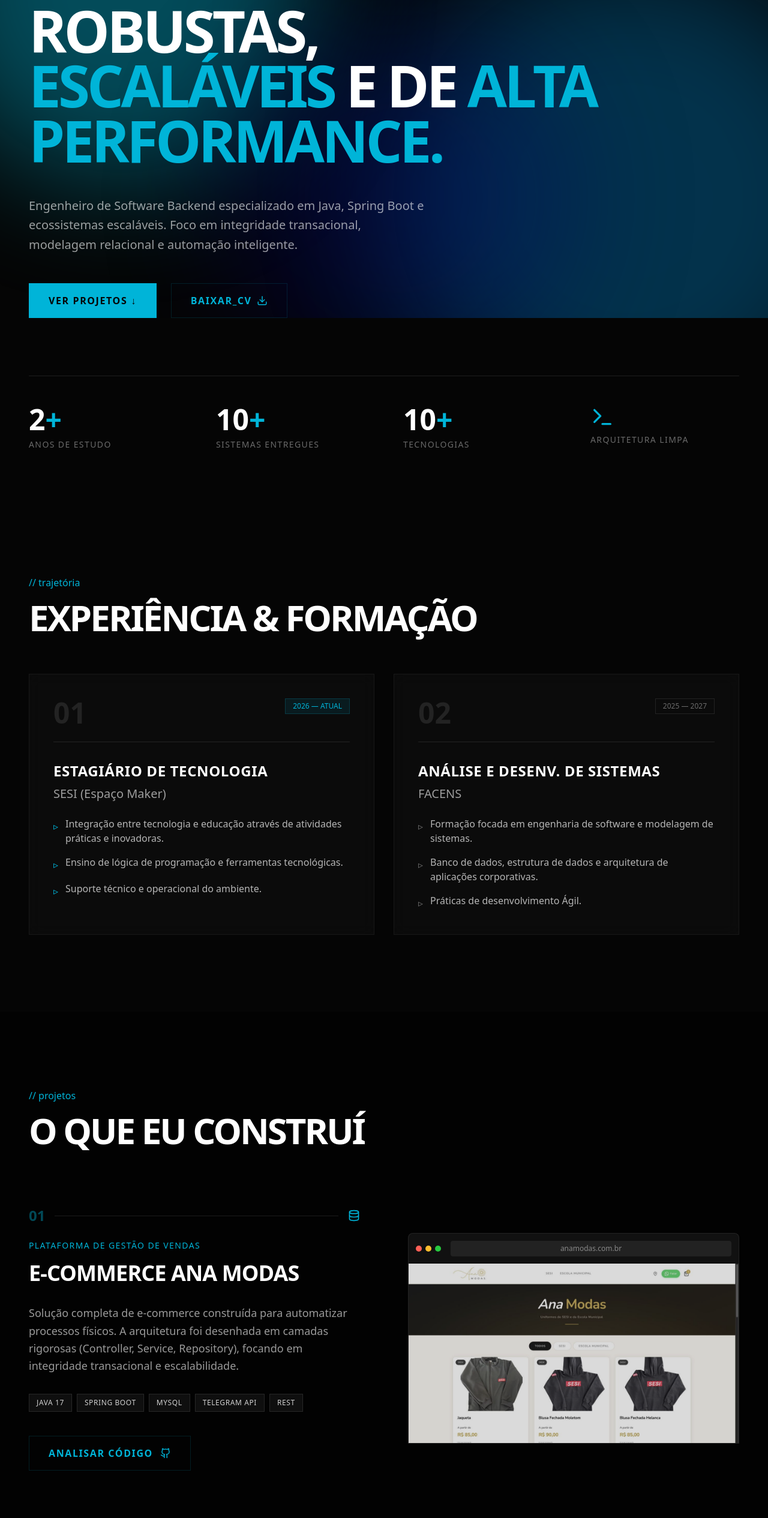
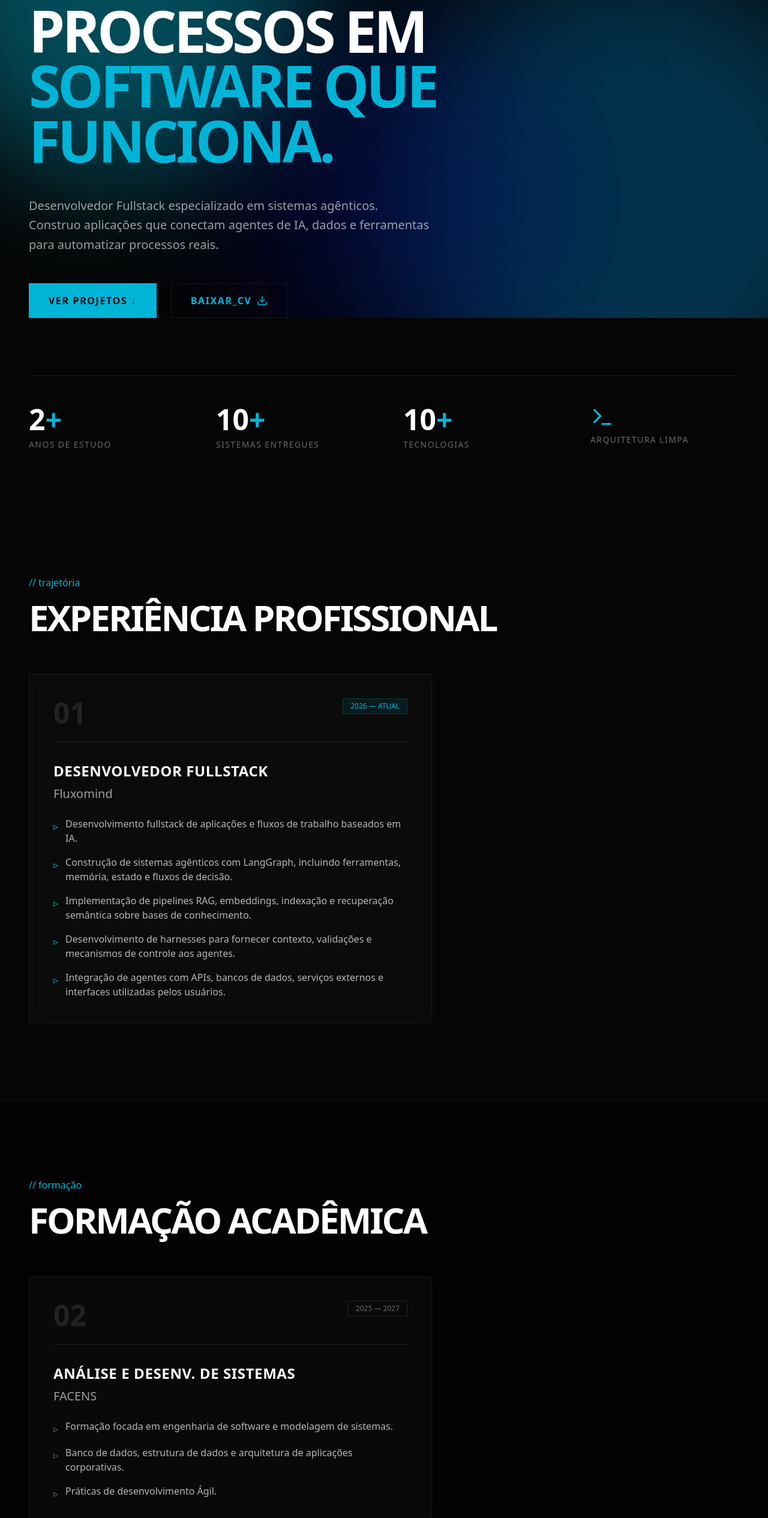
Before and after one commit to lzAmaral/Meu-portifolio, a Next.js app in the folder meu-portfolio/: page / in a window 1280 px wide. Shown: the part 270-2800 px from the top of the page at 60% size. Built offline with nearby package versions, Linux system fonts and the light colour scheme.

Commit message:
feat: atualiza posicionamento profissional e experiencia com IA

```diff
--- a/meu-portfolio/src/app/layout.tsx
+++ b/meu-portfolio/src/app/layout.tsx
@@ -13,23 +13,23 @@ const jetbrainsMono = JetBrains_Mono({
 });
 
 export const metadata: Metadata = {
-  title: "Luiz Amaral | Desenvolvedor Backend Java",
+  title: "Luiz Amaral | Desenvolvedor Fullstack e Sistemas Agênticos",
   description:
-    "Desenvolvedor Backend especializado em Java, Spring Boot e APIs escaláveis. Foco em performance e automação inteligente.",
+    "Desenvolvedor Fullstack especializado em sistemas agênticos, LangGraph, RAG e automação de processos com IA.",
   openGraph: {
-    title: "Luiz Amaral | Desenvolvedor Backend Java",
+    title: "Luiz Amaral | Desenvolvedor Fullstack e Sistemas Agênticos",
     description:
-      "Engenheiro Backend com expertise em Java, APIs de alta performance e modelagem relacional.",
+      "Aplicações que conectam agentes de IA, dados e ferramentas para automatizar processos reais.",
     url: "https://luizamaral.dev",
-    siteName: "Luiz Amaral — Backend Developer",
+    siteName: "Luiz Amaral — Fullstack Developer",
     locale: "pt_BR",
     type: "website",
   },
   twitter: {
     card: "summary_large_image",
-    title: "Luiz Amaral | Backend Developer",
+    title: "Luiz Amaral | Fullstack e Sistemas Agênticos",
     description:
-      "Java · Spring Boot · PostgreSQL — Engenharia Robusta.",
+      "LangGraph · RAG · Embeddings · Desenvolvimento Fullstack.",
   },
 };
 
--- a/meu-portfolio/src/app/page.tsx
+++ b/meu-portfolio/src/app/page.tsx
@@ -1,11 +1,12 @@
 "use client";
 
 import { useEffect, useState } from "react";
+import type { ReactNode } from "react";
 import { motion } from "framer-motion";
 import Image from "next/image";
 import {
   Terminal, Database, Cpu, Github,
-  Download, ExternalLink, Zap
+  Download, ExternalLink
 } from "lucide-react";
 
 
@@ -52,6 +53,18 @@ const CursorOrb = () => {
   );
 };
 
+type Projeto = {
+  id: string;
+  titulo: string;
+  subtitulo: string;
+  icone: ReactNode;
+  descricao: string;
+  tecnologias: string[];
+  linkGithub: string;
+  img?: string;
+  url?: string;
+};
+
 export default function Home() {
   const [scrolled, setScrolled] = useState(false);
 
@@ -77,37 +90,24 @@ export default function Home() {
     visible: { opacity: 1, y: 0, transition: { duration: 0.8, ease: "easeOut" as const } }
   };
 
-  const projetos = [
+  const projetos: Projeto[] = [
     {
       id: "01",
-      titulo: "E-commerce Ana Modas",
-      subtitulo: "Plataforma de Gestão de Vendas",
-      icone: <Database className="w-5 h-5 text-[#00b4d8]" />,
-      descricao: "Solução completa de e-commerce construída para automatizar processos físicos. A arquitetura foi desenhada em camadas rigorosas (Controller, Service, Repository), focando em integridade transacional e escalabilidade.",
-      tecnologias: ["Java 17", "Spring Boot", "MySQL", "Telegram API", "REST"],
-      linkGithub: "https://github.com/lzAmaral/UniLoja",
-      img: "/image.png",
-      url: "anamodas.com.br"
+      titulo: "WebCars",
+      subtitulo: "Loja de Carros Online com IA",
+      icone: <Cpu className="w-5 h-5 text-[#00b4d8]" />,
+      descricao: "E-commerce de veículos com catálogo, filtros e comparação lado a lado. Inclui assistente de IA em RAG ancorado no catálogo real, captura de leads com pontuação de interesse (frio/morno/quente) e painel administrativo completo.",
+      tecnologias: ["Next.js", "TypeScript", "Node.js", "Express", "PostgreSQL", "pgvector", "Gemini AI"],
+      linkGithub: "https://github.com/lzAmaral/FluxoMind_WebCars"
     },
     {
       id: "02",
-      titulo: "Pipeline RAG com IA",
-      subtitulo: "Motor de Busca Semântica (Em dev)",
-      icone: <Cpu className="w-5 h-5 text-[#00b4d8]" />,
-      descricao: "Pipeline backend para indexação vetorial e recuperação de contexto. Integra a API da OpenAI com banco PostgreSQL para criar uma base de conhecimento inteligente.",
-      tecnologias: ["Java", "Spring Boot", "pgvector", "OpenAI API", "PostgreSQL"],
-      linkGithub: "https://github.com/lzAmaral/Estudos_RAG_OpenAI"
-    },
-    {
-      id: "03",
-      titulo: "Solux Energy",
-      subtitulo: "Plataforma de Rateio de Energia",
-      icone: <Zap className="w-5 h-5 text-[#00b4d8]" />,
-      descricao: "Uma plataforma para automatizar o rateio de créditos de energia solar em Geração Distribuída, resolvendo regras de negócio complexas de rateio que costumam ser feitas manualmente em planilhas.",
-      tecnologias: ["Java", "Spring Boot", "React", "Tailwind CSS", "PostgreSQL", "Flyway"],
-      linkGithub: "https://github.com/lzAmaral/Solux-UPX",
-      img: "/solux.jpg",
-      url: "soluxenergy.com.br"
+      titulo: "Mercado Tech Brasil",
+      subtitulo: "Analytics do Mercado de TI (CAGED)",
+      icone: <Database className="w-5 h-5 text-[#00b4d8]" />,
+      descricao: "Plataforma analítica que transforma mais de 411 mil registros oficiais do Novo CAGED em insights sobre salários e contratações de TI no Brasil, com pipeline de ETL em Spring Batch e dashboards interativos.",
+      tecnologias: ["Java", "Spring Boot", "Spring Batch", "PostgreSQL", "JavaScript", "Chart.js"],
+      linkGithub: "https://github.com/lzAmaral/caged-etl-analytics"
     }
   ];
 
@@ -154,24 +154,14 @@ export default function Home() {
           </motion.p>
 
           <h1 className="text-5xl md:text-7xl lg:text-8xl font-black uppercase tracking-tighter leading-[0.95] max-w-5xl">
-            {["Construindo", "APIs", "robustas,"].map((word, i) => (
+            {["Transformo", "processos", "em"].map((word, i) => (
               <motion.span key={i} custom={i} variants={wordAnimation} initial="hidden" animate="visible" className="inline-block mr-[0.2em]">
                 {word}
               </motion.span>
             ))}
             <br className="hidden md:block" />
-            {["escaláveis"].map((word, i) => (
+            {["software", "que", "funciona."].map((word, i) => (
               <motion.span key={i+3} custom={i+3} variants={wordAnimation} initial="hidden" animate="visible" className="inline-block mr-[0.2em] text-[#00b4d8]">
-                {word}
-              </motion.span>
-            ))}
-            {["e", "de"].map((word, i) => (
-              <motion.span key={i+4} custom={i+4} variants={wordAnimation} initial="hidden" animate="visible" className="inline-block mr-[0.2em]">
-                {word}
-              </motion.span>
-            ))}
-            {["alta", "performance."].map((word, i) => (
-              <motion.span key={i+6} custom={i+6} variants={wordAnimation} initial="hidden" animate="visible" className="inline-block mr-[0.2em] text-[#00b4d8]">
                 {word}
               </motion.span>
             ))}
@@ -183,7 +173,7 @@ export default function Home() {
             transition={{ delay: 1.2, duration: 0.8 }}
             className="mt-12 text-white/60 text-lg md:text-xl max-w-2xl font-light leading-relaxed"
           >
-            Engenheiro de Software Backend especializado em Java, Spring Boot e ecossistemas escaláveis. Foco em integridade transacional, modelagem relacional e automação inteligente.
+            Desenvolvedor Fullstack especializado em sistemas agênticos. Construo aplicações que conectam agentes de IA, dados e ferramentas para automatizar processos reais.
           </motion.p>
 
           <motion.div
@@ -233,16 +223,15 @@ export default function Home() {
             className="mb-16"
           >
             <p className="mono text-[#00b4d8] mb-4">{"// trajetória"}</p>
-            <h2 className="text-4xl md:text-6xl font-black uppercase tracking-tighter">Experiência & Formação</h2>
+            <h2 className="text-4xl md:text-6xl font-black uppercase tracking-tighter">Experiência Profissional</h2>
           </motion.div>
 
-          <div className="grid md:grid-cols-2 gap-8">
           <motion.div
             initial="hidden"
             whileInView="visible"
             viewport={{ once: true }}
             variants={fadeUp}
-              className="exp-card-glass p-8 md:p-10"
+            className="exp-card-glass p-8 md:p-10 max-w-2xl"
           >
             <div className="flex justify-between items-start mb-8 border-b border-white/10 pb-6">
               <div>
@@ -250,22 +239,46 @@ export default function Home() {
               </div>
               <span className="mono text-xs text-[#00b4d8] bg-[#00b4d8]/10 px-3 py-1 border border-[#00b4d8]/20">2026 — ATUAL</span>
             </div>
-              <h3 className="text-2xl font-bold uppercase tracking-wide mb-2">Estagiário de Tecnologia</h3>
-              <h4 className="text-xl text-white/60 mb-6 font-light">SESI (Espaço Maker)</h4>
+            <h3 className="text-2xl font-bold uppercase tracking-wide mb-2">Desenvolvedor Fullstack</h3>
+            <h4 className="text-xl text-white/60 mb-6 font-light">Fluxomind</h4>
             <ul className="space-y-4 text-white/70">
               <li className="flex items-start gap-3">
                 <span className="text-[#00b4d8] mt-1">▹</span>
-                  Integração entre tecnologia e educação através de atividades práticas e inovadoras.
+                Desenvolvimento fullstack de aplicações e fluxos de trabalho baseados em IA.
               </li>
               <li className="flex items-start gap-3">
                 <span className="text-[#00b4d8] mt-1">▹</span>
-                  Ensino de lógica de programação e ferramentas tecnológicas.
+                Construção de sistemas agênticos com LangGraph, incluindo ferramentas, memória, estado e fluxos de decisão.
               </li>
               <li className="flex items-start gap-3">
                 <span className="text-[#00b4d8] mt-1">▹</span>
-                  Suporte técnico e operacional do ambiente.
+                Implementação de pipelines RAG, embeddings, indexação e recuperação semântica sobre bases de conhecimento.
+              </li>
+              <li className="flex items-start gap-3">
+                <span className="text-[#00b4d8] mt-1">▹</span>
+                Desenvolvimento de harnesses para fornecer contexto, validações e mecanismos de controle aos agentes.
+              </li>
+              <li className="flex items-start gap-3">
+                <span className="text-[#00b4d8] mt-1">▹</span>
+                Integração de agentes com APIs, bancos de dados, serviços externos e interfaces utilizadas pelos usuários.
               </li>
             </ul>
+          </motion.div>
+        </div>
+      </section>
+
+      {/* Education Section */}
+      <section id="formacao" className="py-32 px-6 md:px-12 relative bg-[#020202] border-t border-white/5">
+        <div className="max-w-7xl mx-auto">
+          <motion.div
+            initial="hidden"
+            whileInView="visible"
+            viewport={{ once: true, margin: "-100px" }}
+            variants={fadeUp}
+            className="mb-16"
+          >
+            <p className="mono text-[#00b4d8] mb-4">{"// formação"}</p>
+            <h2 className="text-4xl md:text-6xl font-black uppercase tracking-tighter">Formação Acadêmica</h2>
           </motion.div>
 
           <motion.div
@@ -273,8 +286,7 @@ export default function Home() {
             whileInView="visible"
             viewport={{ once: true }}
             variants={fadeUp}
-              transition={{ delay: 0.2 }}
-              className="exp-card-glass p-8 md:p-10"
+            className="exp-card-glass p-8 md:p-10 max-w-2xl"
           >
             <div className="flex justify-between items-start mb-8 border-b border-white/10 pb-6">
               <div>
@@ -299,7 +311,6 @@ export default function Home() {
               </li>
             </ul>
           </motion.div>
-          </div>
         </div>
       </section>
 
```
Lines whose indentation alone changed are shown as unchanged.
